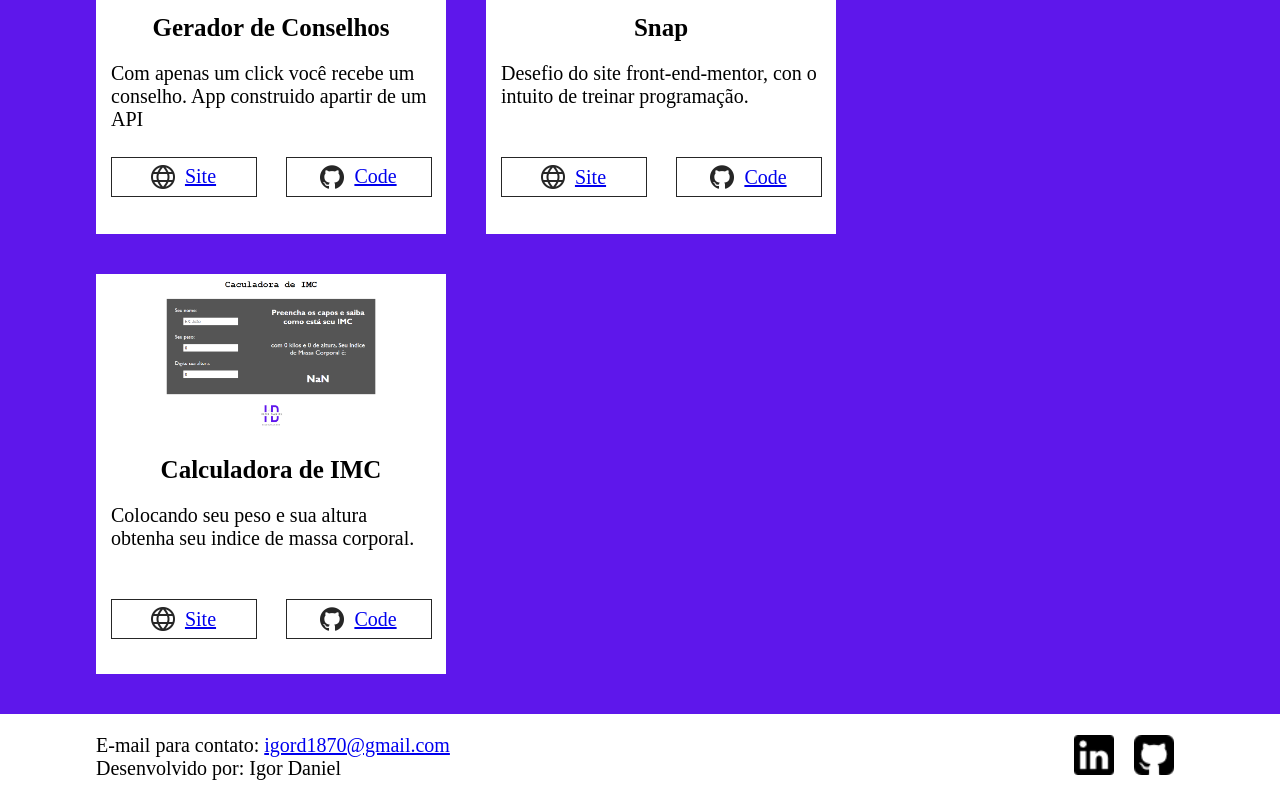
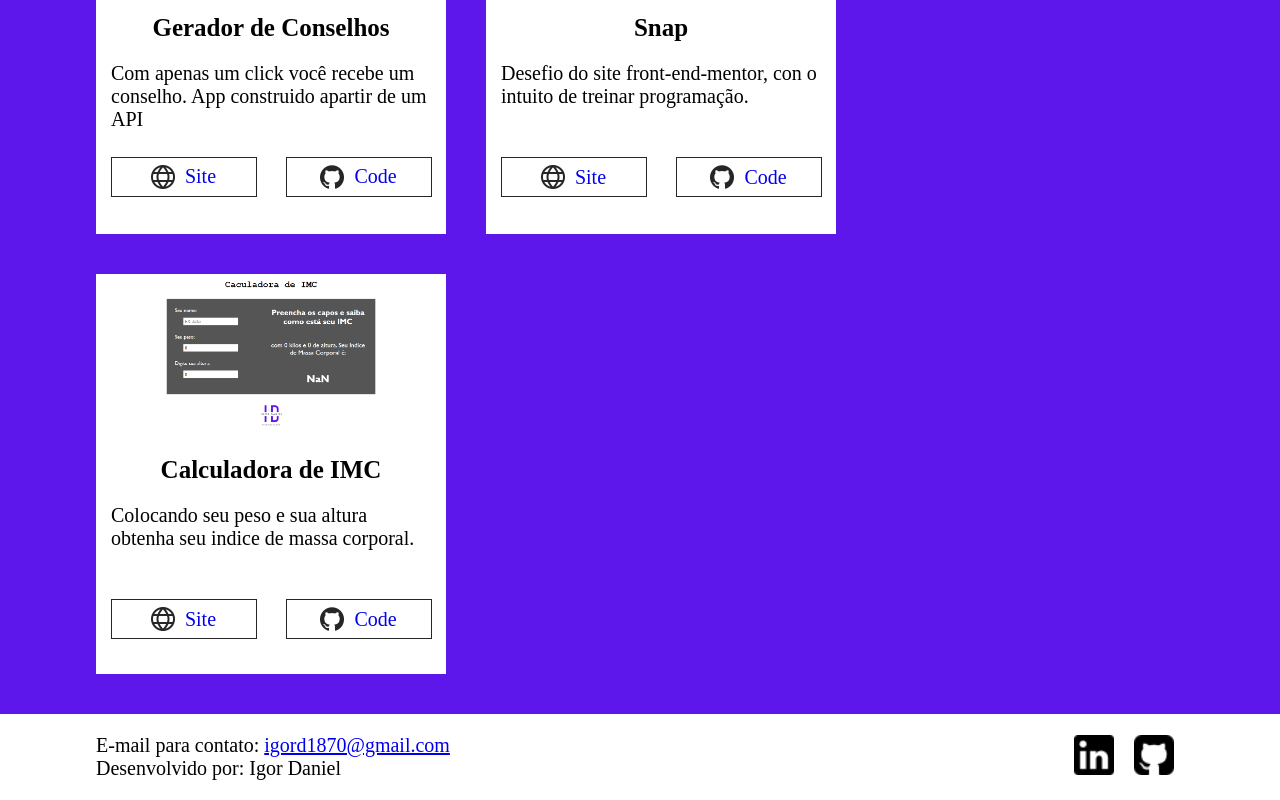
Before and after one commit to igor-daniel/portifolio, a React (Create React App) app: page / in a window 1280 px wide. Shown: the part 1648-2448 px from the top of the page. Built offline with nearby package versions, Linux system fonts and the light colour scheme.

Commit message:
style corrigido

```diff
--- a/src/components/Header/header.css
+++ b/src/components/Header/header.css
@@ -50,8 +50,12 @@ header {
   padding: 20px;
 }
 
+a {
+  text-decoration: none;
+}
+
 .menu a {
-  text-decoration: none;
+
   font-size: 25px;
   color: #FFF;
 }
```
